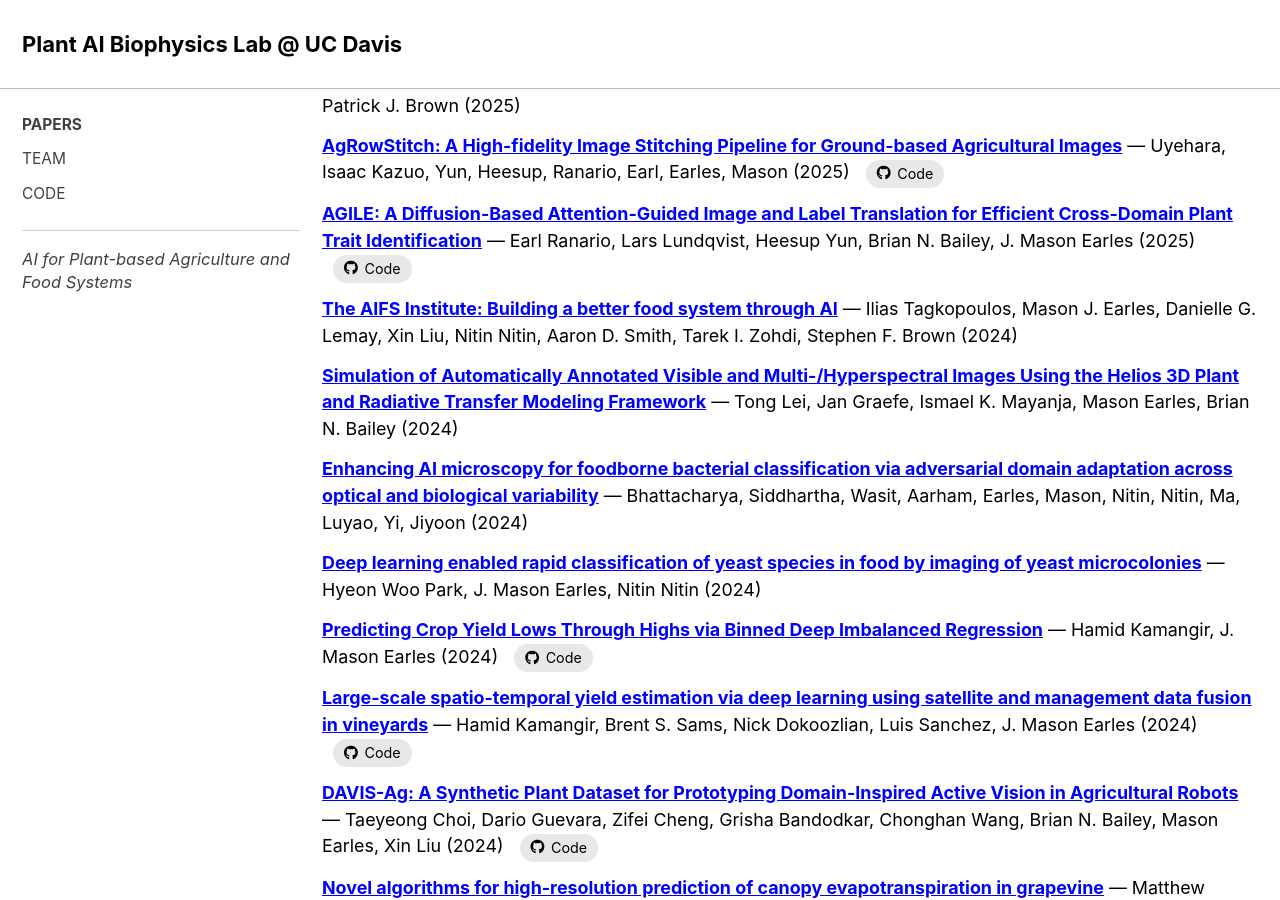
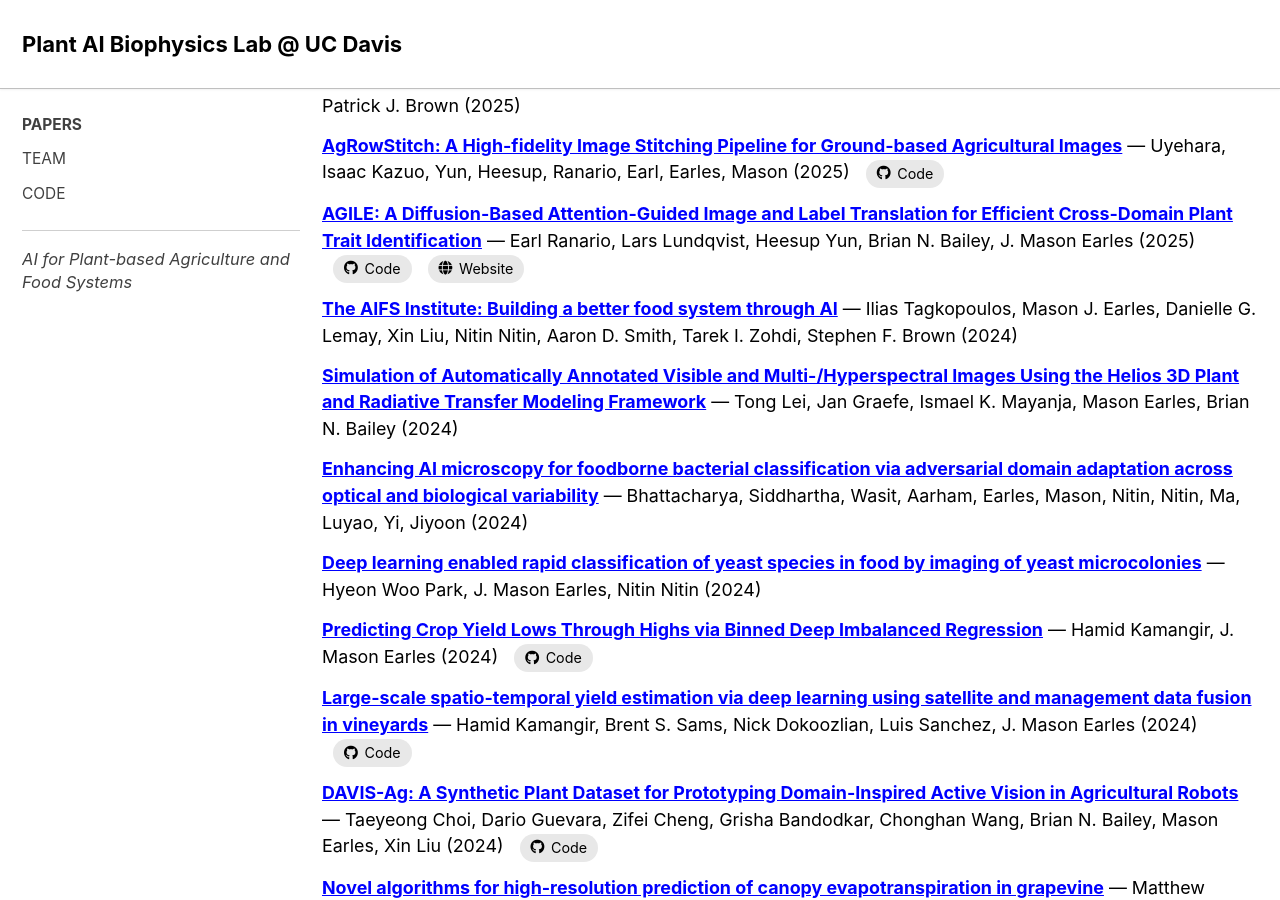
Before and after one commit to plant-ai-biophysics-lab/plant-ai-biophysics-lab.github.io, a Jekyll site: the page built from _pages/publications.md, in a window 1280 px wide and 900 px high, scrolled down 742 px. Built offline with Jekyll 4.4.1, drawn with Linux system fonts in a browser that asks for light colours; cached includes are drawn as plain includes.

Commit message:
included website link function

```diff
--- a/_data/publications.yml
+++ b/_data/publications.yml
@@ -13,6 +13,7 @@
   year: 2025
   url: "https://doi.org/10.1109/cvprw67362.2025.00536"
   github: "https://github.com/plant-ai-biophysics-lab/AGILE"
+  website: "https://eranario.github.io/publications/AGILE/"
 
 - title: "AgRowStitch: A High-fidelity Image Stitching Pipeline for Ground-based Agricultural Images"
   authors: Uyehara, Isaac Kazuo, Yun, Heesup, Ranario, Earl, Earles, Mason
--- a/_includes/publication_item.html
+++ b/_includes/publication_item.html
@@ -13,6 +13,9 @@
     — {{ p.authors }} ({{ p.year }})
     {% if p.github %}
       <a href="{{ p.github }}" target="_blank" rel="noopener" title="Code on GitHub" style="display: inline-flex; align-items: center; gap: 0.3rem; margin-left: 0.5rem; padding: 0.15rem 0.5rem; font-size: 0.8em; color: #000; background: #e8e8e8; border-radius: 999px; text-decoration: none;"><i class="fab fa-github" aria-hidden="true"></i> Code</a>
+    {% endif %}
+    {% if p.website %}
+      <a href="{{ p.website }}" target="_blank" rel="noopener" title="Project Website" style="display: inline-flex; align-items: center; gap: 0.3rem; margin-left: 0.5rem; padding: 0.15rem 0.5rem; font-size: 0.8em; color: #000; background: #e8e8e8; border-radius: 999px; text-decoration: none;"><i class="fas fa-globe" aria-hidden="true"></i> Website</a>
     {% endif %}
     {% if p.podcast_url %}
     <details class="publication-podcast-details">
```
